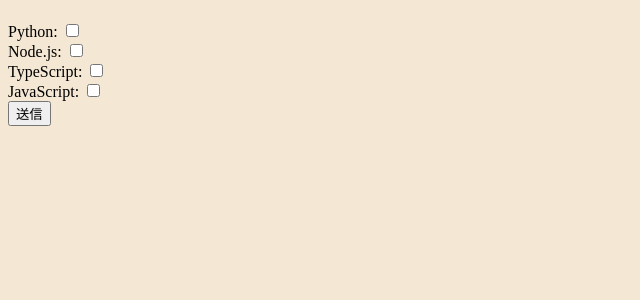
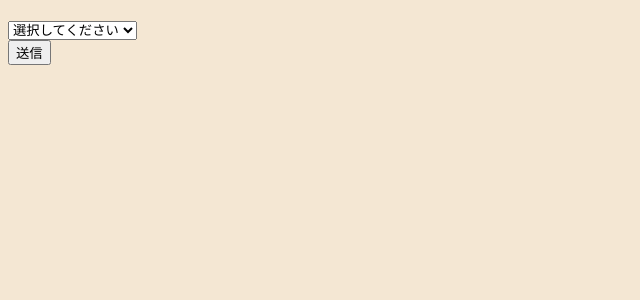
Before and after one commit to nobuhitokimura/AnalyzeBowlingDataSheetsOfRound1, a Python web app: template flask/templates/index.html in a window 1280 px wide. Shown: the top 300 px of the page, without its empty margins (0-640 px from the left). Run offline with Jinja, Linux system fonts and the light colour scheme; the template is opened without the code that fills it, so the values that code supplies are empty.

Commit message:
(post) プルダウンメニュー

```diff
--- a/flask/app.py
+++ b/flask/app.py
@@ -13,10 +13,10 @@ def get():
 # postのときの処理
 @app.route('/', methods=['POST'])
 def post():
-	name = request.form.getlist('progCB')
+	name = request.form.get('sel')
 	return render_template('index.html', \
 		title = 'ボウリングのデータシート（ラウンドワン）', \
-		message = '{}をやれ'.format('と'.join(name)))
+		message = '{}をやれ'.format(name))
 
 if __name__ == '__main__':
 	app.run()
--- a/flask/templates/index.html
+++ b/flask/templates/index.html
@@ -13,22 +13,13 @@
         <p>{{ message }}</p>
 
         <form action="/" method="POST" enctype="multipart/form-data">
-            <div>
-                <label for="cb1">Python:</label>
-                <input type="checkbox" id="cb1" name="progCB" value="Python">
-            </div>
-            <div>
-                <label for="cb2">Node.js:</label>
-                <input type="checkbox" id="cb2" name="progCB" value="Node.js">
-            </div>
-            <div>
-                <label for="cb3">TypeScript:</label>
-                <input type="checkbox" id="cb3" name="progCB" value="TypeScript">
-            </div>
-            <div>
-                <label for="cb4">JavaScript:</label>
-                <input type="checkbox" id="cb4" name="progCB" value="JavaScript">
-            </div>
+            <select name="sel">
+                <option value="null" disabled selected>選択してください</option>
+                <option value="Python">Python</option>
+                <option value="Node">Node</option>
+                <option value="TS">TS</option>
+                <option value="JS">JS</option>
+            </select>
             <div>
                 <input type="submit" value="送信">
             </div>
```
